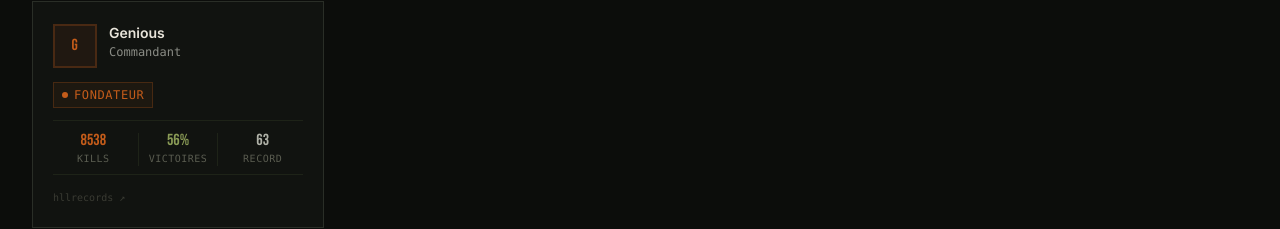
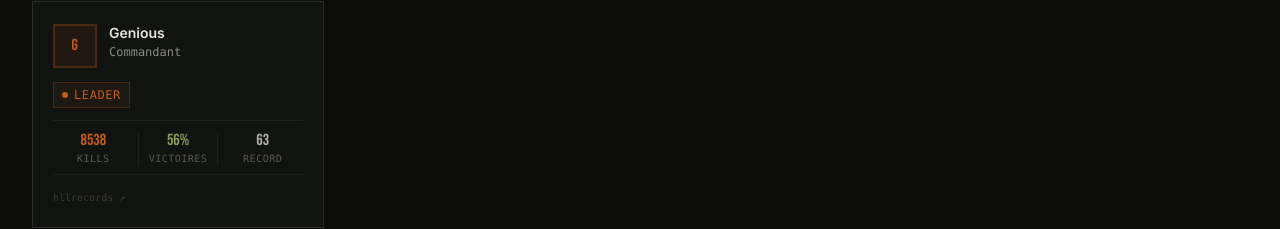
Before and after one commit to geniousnick/hll-clan-website, a Next.js app: page /roster in a window 1280 px wide. Shown: the part 568-797 px from the top of the page. Built offline with nearby package versions, Linux system fonts and the light colour scheme; no server answers.

Commit message:
Update players.ts

```diff
--- a/src/data/players.ts
+++ b/src/data/players.ts
@@ -45,7 +45,7 @@ export const players: Player[] = [
     id: 1,
     pseudo: "Genious",
     role: "commander",
-    grade: "Fondateur",
+    grade: "Leader",
     specialty: "Commandant",
     hllRecordsId: "f53ee8524fb1cd8f4c7423fd364a78ce",
     winRate: 56,
```
